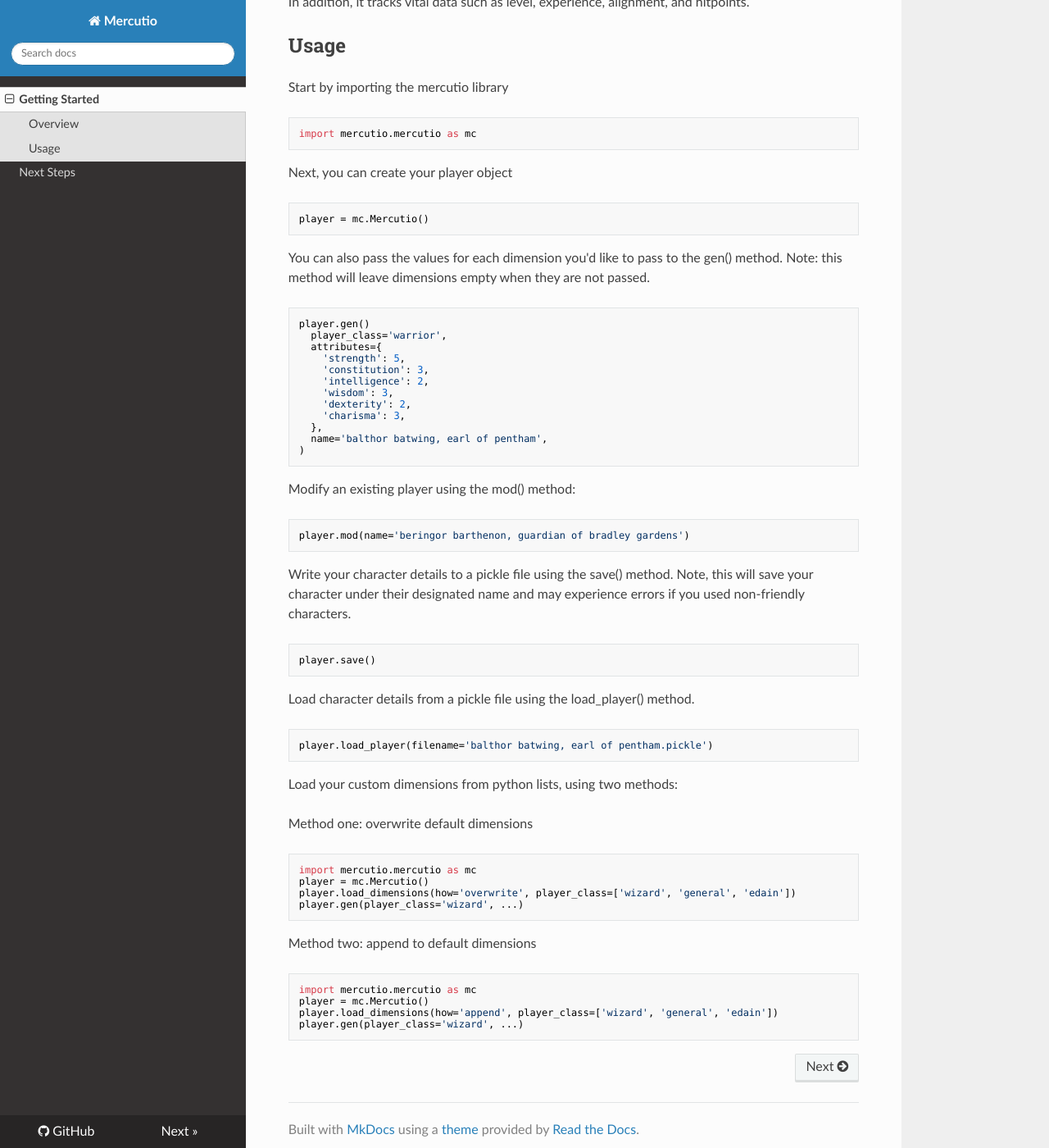
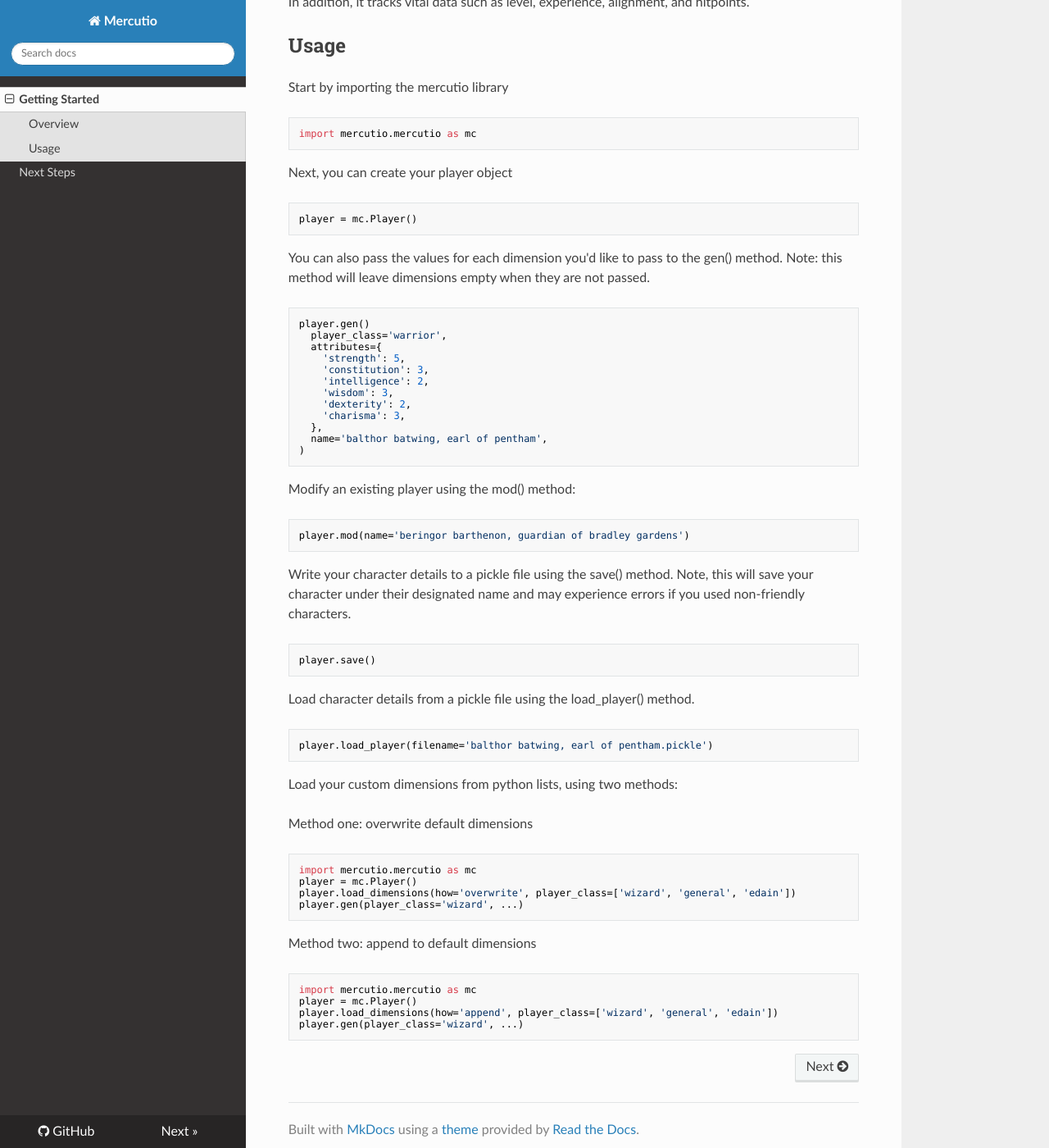
Before and after one commit to signebedi/mercutio, an MkDocs documentation site: the page built from docs/index.md, in a window 1280 px wide and 1400 px high, scrolled down 927 px. Shown: the whole window at 82% size. Built offline with MkDocs 1.6.1, drawn with Linux system fonts in a browser that asks for light colours; nearby versions of some CDN libraries.

Commit message:
changed mc.Mercutio to mc.Player

````diff
--- a/docs/index.md
+++ b/docs/index.md
@@ -35,7 +35,7 @@
 Next, you can create your player object
 
 ```python
-player = mc.Mercutio()
+player = mc.Player()
 ```
 
 You can also pass the values for each dimension you'd like to pass to the gen() method. Note: this method will leave dimensions empty when they are not passed.
@@ -75,7 +75,7 @@
 Method one: overwrite default dimensions
 ```python
 import mercutio.mercutio as mc
-player = mc.Mercutio()
+player = mc.Player()
 player.load_dimensions(how='overwrite', player_class=['wizard', 'general', 'edain'])
 player.gen(player_class='wizard', ...)
 ```
@@ -83,7 +83,7 @@
 Method two: append to default dimensions
 ```python
 import mercutio.mercutio as mc
-player = mc.Mercutio()
+player = mc.Player()
 player.load_dimensions(how='append', player_class=['wizard', 'general', 'edain'])
 player.gen(player_class='wizard', ...)
 ```
````
Also changed, not shown: 2 other files.
